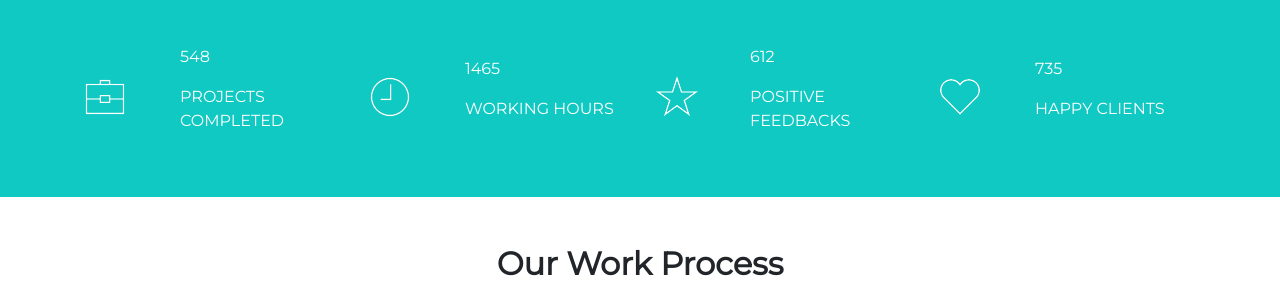
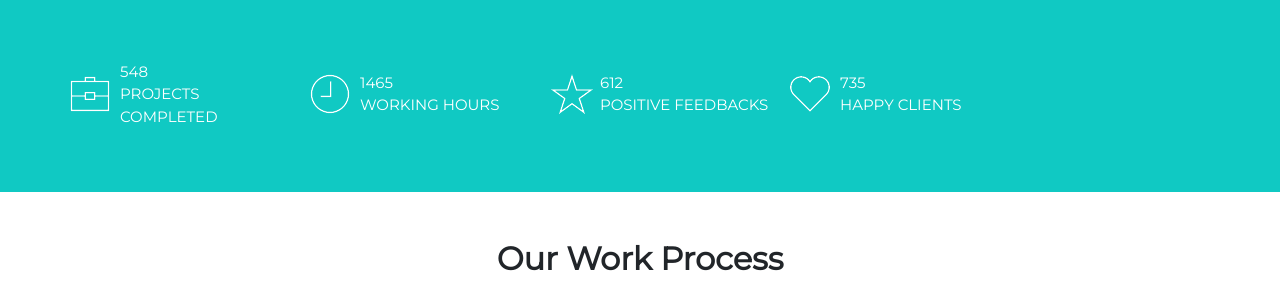
Before and after one commit to Mr-Personne/pirolldesign, a plain HTML site: page index.html in a window 1280 px wide. Shown: the part 1170-1469 px from the top of the page. Drawn offline with nearby package versions, Linux system fonts and the light colour scheme.

Commit message:
essaies au niveau de section numsec espacements

```diff
--- a/css/style.css
+++ b/css/style.css
@@ -46,6 +46,18 @@ nav{
 /* #prof-skill.pl-5{
     padding-left: 10rem!important;
 } */
+
+#num-stat-row .col-lg-1{
+    padding: 0;
+    /* margin-right: 5px; */
+    max-width: 50px;
+
+}
+
+#num-stat-row .col-lg-2{
+    padding-left: 0;
+    /* margin-right: 5px; */
+    font-size: 15px;
 /*-------------section quentin---------*/
 
 
--- a/index.html
+++ b/index.html
@@ -104,28 +104,33 @@
   <!--section numbers/stats-->
   <div class="container-fluid bg-secondary text-white p-5">
     <div class="container">
-      <div class="row align-items-center">
-        <div class="col-1"><img src="media/bag.png" alt="bag icon" class="img-fluid" width="40" height="36"></div>
-        <div class="col-2">
-          <p>548</p>
+      <div id="num-stat-row" class="row align-items-center">
+
+        <div class="col-lg-1 col-md-2 col-2 d-block"><img src="media/bag.png" alt="bag icon" class="img-fluid" width="40" height="36"></div>
+        <div class="col-lg-2 col-md-10 col-10 pt-3">
+          <p class="mb-0">548</p>
           <p>PROJECTS COMPLETED</p>
         </div>
-        <div class="col-1"><img src="media/clock.png" alt="clock icon" class="img-fluid" width="40" height="40"></div>
-        <div class="col-2">
-          <p>1465</p>
+
+        <div class="col-lg-1 col-md-2 col-2 d-block"><img src="media/clock.png" alt="clock icon" class="img-fluid" width="40" height="40"></div>
+        <div class="col-lg-2 col-md-10 col-10 pt-3">
+          <p class="mb-0">1465</p>
           <p>WORKING HOURS</p>
         </div>
-        <div class="col-1"><img src="media/white-star.png" alt="star icon" class="img-fluid" width="44" height="41">
+
+        <div class="col-lg-1 col-md-2 col-2 d-block"><img src="media/white-star.png" alt="star icon" class="img-fluid" width="44" height="41">
         </div>
-        <div class="col-2">
-          <p>612</p>
+        <div class="col-lg-2 col-md-10 col-10 pt-3">
+          <p class="mb-0">612</p>
           <p>POSITIVE FEEDBACKS</p>
         </div>
-        <div class="col-1"><img src="media/heart.png" alt="heart icon" class="img-fluid" width="40" height="36"></div>
-        <div class="col-2">
-          <p>735</p>
+
+        <div class="col-lg-1 col-md-2 col-2 d-block"><img src="media/heart.png" alt="heart icon" class="img-fluid" width="40" height="36"></div>
+        <div class="col-lg-2 col-md-10 col-10 pt-3">
+          <p class="mb-0">735</p>
           <p>HAPPY CLIENTS</p>
         </div>
+
       </div>
     </div>
   </div>
```
